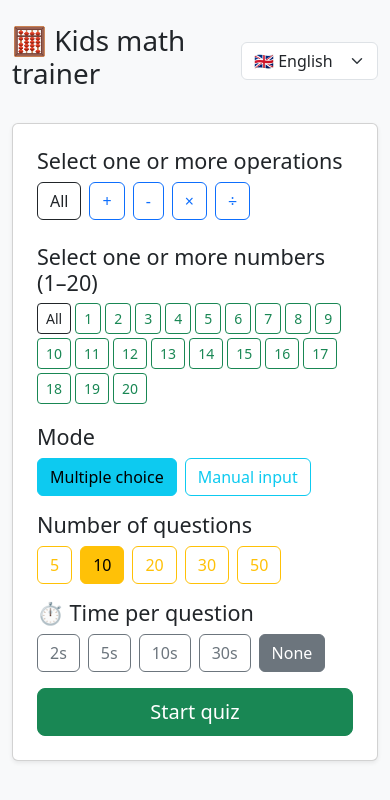
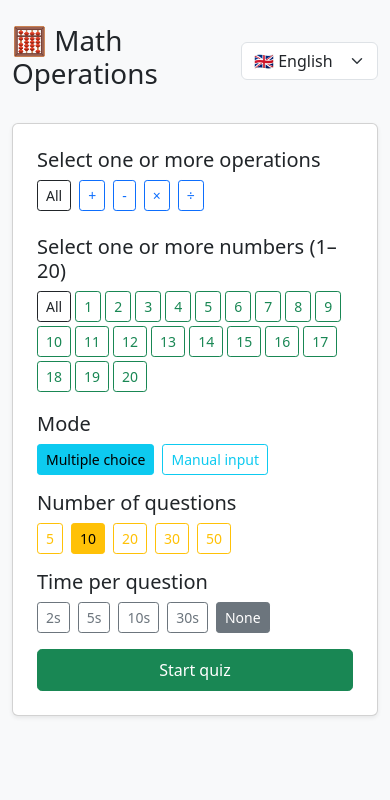
Before and after one commit to ghantoos/minimath, a React (Create React App) app: page / in a window 390 px wide. Shown: the top 800 px of the page. Built offline with nearby package versions, Linux system fonts and the light colour scheme.

Commit message:
Tiny bit more responsive

```diff
--- a/public/index.html
+++ b/public/index.html
@@ -19,6 +19,25 @@
     <meta name="mobile-web-app-capable" content="yes">
     <meta name="apple-mobile-web-app-capable" content="yes">
     <meta name="apple-mobile-web-app-status-bar-style" content="black-translucent">
+
+    <!-- Style -->
+    <style>
+      /* Make all buttons "sm" on extra-small screens (phones) */
+      @media (max-width: 576px) {
+        .btn {
+          padding: .25rem .5rem;      /* btn-sm padding */
+          font-size: .875rem;         /* btn-sm font size */
+          border-radius: .2rem;       /* btn-sm radius */
+        }
+        /* Keep "big buttons" (like your Start button) a bit larger on mobile if desired */
+        .btn-lg {
+          padding: .5rem 1rem;        /* match Bootstrap defaults */
+          font-size: 1rem;
+          border-radius: .3rem;
+        }
+      }
+    </style>
+
   </head>
   <body class="bg-light">
     <div id="root"></div>
--- a/src/components/Menu.js
+++ b/src/components/Menu.js
@@ -32,7 +32,7 @@ export default function Menu({ onStart }) {
 
   return (
     <div className="card p-4 shadow-sm">
-      <h4>{t("selectOperations")}</h4>
+      <h5>{t("selectOperations")}</h5>
       <div className="mb-3">
         <button
           className={`btn me-2 mb-2 ${
@@ -61,10 +61,10 @@ export default function Menu({ onStart }) {
         ))}
       </div>
 
-      <h4>{t("selectNumbers")}</h4>
+      <h5>{t("selectNumbers")}</h5>
       <div className="mb-3">
         <button
-          className={`btn btn-sm me-1 mb-1 ${
+          className={`btn me-1 mb-1 ${
             numbers.length === allNums.length
               ? "btn-dark"
               : "btn-outline-dark"
@@ -78,7 +78,7 @@ export default function Menu({ onStart }) {
         {allNums.map((n) => (
           <button
             key={n}
-            className={`btn btn-sm me-1 mb-1 ${
+            className={`btn me-1 mb-1 ${
               numbers.includes(n) ? "btn-success" : "btn-outline-success"
             }`}
             onClick={() => toggle(n, numbers, setNumbers)}
@@ -88,7 +88,7 @@ export default function Menu({ onStart }) {
         ))}
       </div>
 
-      <h4>{t("mode")}</h4>
+      <h5>{t("mode")}</h5>
       <div className="mb-3">
         <button
           className={`btn me-2 ${
@@ -108,7 +108,7 @@ export default function Menu({ onStart }) {
         </button>
       </div>
 
-      <h4>{t("numQuestions")}</h4>
+      <h5>{t("numQuestions")}</h5>
       <div className="mb-3">
         {[5, 10, 20, 30, 50].map((n) => (
           <button
@@ -123,7 +123,7 @@ export default function Menu({ onStart }) {
         ))}
       </div>
 
-      <h4>{t("timer")}</h4>
+      <h5>{t("timer")}</h5>
       <div className="mb-3">
         {[2, 5, 10, 30, "none"].map((tValue) => (
           <button
--- a/src/utils/i18n.js
+++ b/src/utils/i18n.js
@@ -2,14 +2,14 @@ import React, { createContext, useContext, useState, useEffect } from "react";
 
 export const translations = {
   en: {
-    title: "🧮 Kids math trainer",
+    title: "🧮 Math Operations",
     selectOperations: "Select one or more operations",
     selectNumbers: "Select one or more numbers (1–20)",
     mode: "Mode",
     manual: "Manual input",
     multiple: "Multiple choice",
     numQuestions: "Number of questions",
-    timer: "⏱️ Time per question",
+    timer: "Time per question",
     noTimer: "None",
     start: "Start quiz",
     question: "Question",
@@ -29,14 +29,14 @@ export const translations = {
     allNumbers: "All",
   },
   fr: {
-    title: "🧮 Les opérations mathématiques",
+    title: "🧮 Opérations mathématiques",
     selectOperations: "Sélectionnez une ou plusieurs opérations",
     selectNumbers: "Sélectionnez un ou plusieurs nombres (1–20)",
     mode: "Mode",
     manual: "Saisie manuelle",
     multiple: "Choix multiple",
     numQuestions: "Nombre de questions",
-    timer: "⏱️ Temps par question",
+    timer: "⏱Temps par question",
     noTimer: "Aucun",
     start: "Commencer le quiz",
     question: "Question",
```
